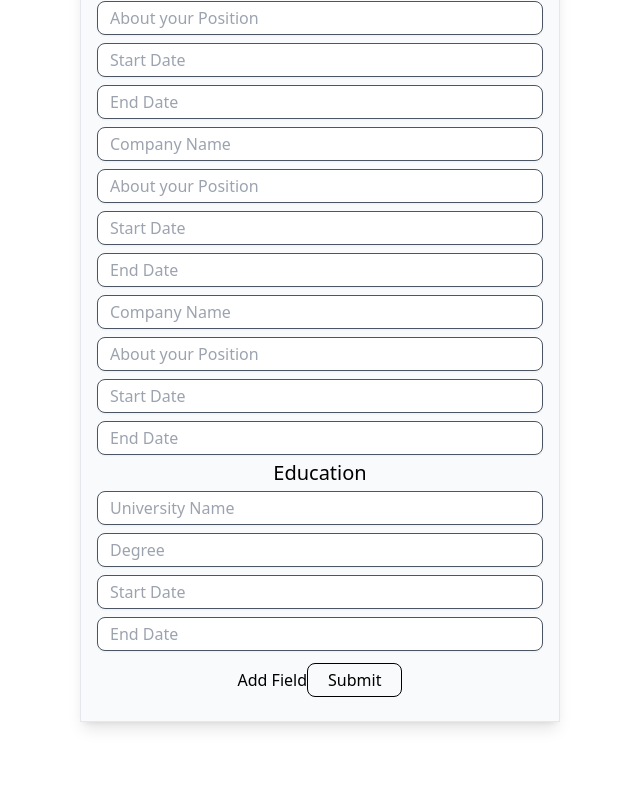
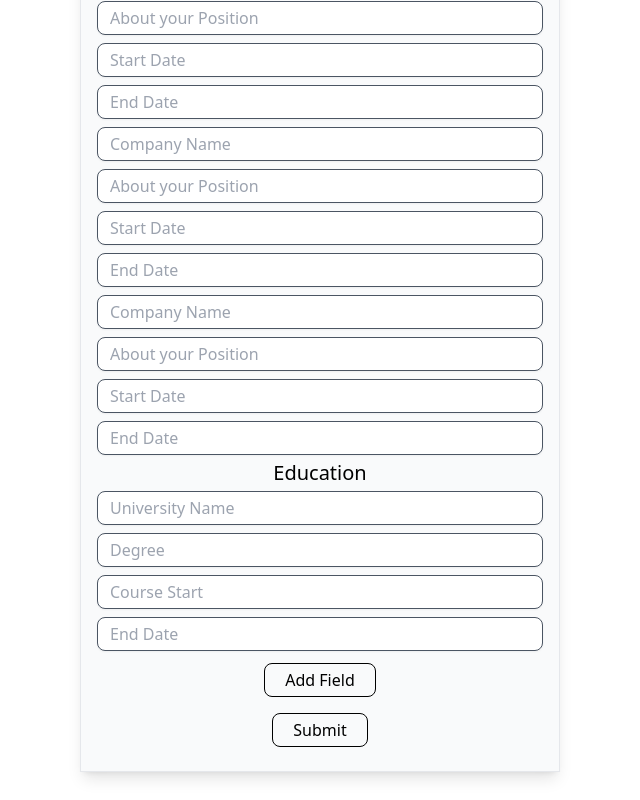
Before and after one commit to gweryf/cv-builder, a React (Vite) app: page / in a window 1280 px wide. Shown: the part 734-1534 px from the top of the page, without its empty margins (0-640 px from the left). Before the commit the page ends 1484 px from the top, so only its background shows below. Built offline with nearby package versions, Linux system fonts and the light colour scheme.

Commit message:
added add button functionality

```diff
--- a/src/components/educational.jsx
+++ b/src/components/educational.jsx
@@ -1,13 +1,49 @@
 import React, {useState} from "react";
 function Educational(props) {
-    const [val, setval] = useState({})
-    const handleAdd = ()=>{
+    const [eduID, seteduID] = useState(1)
+    const itemsList = []
 
+    const addHandle = ()=>{
+        seteduID(eduID+1)
+    }
+
+    for (let i = 0; i < eduID; i++) {
+        itemsList.push(
+            <>
+                <input
+                    name={`uniname${eduID}`}
+                    type="text"
+                    placeholder="University Name"
+                    className=" my-1 w-full border border-gray-600 px-3 py-1 rounded-lg shadow-sm focus:outline-none"
+                /><br/>
+                <input
+                    name={`degree${eduID}`}
+                    type="text"
+                    placeholder="Degree"
+                    className=" my-1 w-full border border-gray-600 px-3 py-1 rounded-lg shadow-sm focus:outline-none focus:border-gray-800"
+                /><br/>
+                <input
+                    name={`startCourse${eduID}`}
+                    type="text"
+                    placeholder="Course Start"
+                    className=" my-1 w-full border border-gray-600 px-3 py-1 rounded-lg shadow-sm focus:outline-none focus:border-gray-800"
+                /><br/>
+                <input
+                    name={`endCourse${eduID}`}
+                    type="text"
+                    placeholder="End Date"
+                    className=" my-1 w-full border border-gray-600 px-3 py-1 rounded-lg shadow-sm focus:outline-none focus:border-gray-800"
+                /><br/>
+            </>
+        );
     }
 
     return(
         <>
-            <button onClick={()=>{handleAdd}}>Add Field</button>
+            {itemsList}
+            <button onClick={addHandle} className=" my-2 rounded-lg border border-black px-5 py-1 transform transition duration-300 hover:scale-110 hover:bg-gray-300">
+                Add Field
+            </button><br/>
         </>
     )
 }
--- a/src/components/form.jsx
+++ b/src/components/form.jsx
@@ -176,40 +176,7 @@ function Form({addContract}) {
 
                 {/* Education Details   */}
                 <h3 className=" text-xl">Education</h3>
-                <input
-                    name="university1"
-                    type="text"
-                    placeholder="University Name"
-                    onChange={handleChange}
-                    className=" my-1 w-full border border-gray-600 px-3 py-1 rounded-lg shadow-sm focus:outline-none focus:border-gray-800"
-                /><br/>
-                <input
-                    name="degree1"
-                    type="text"
-                    onChange={handleChange}
-                    placeholder="Degree"
-                    className=" my-1 w-full border border-gray-600 px-3 py-1 rounded-lg shadow-sm focus:outline-none focus:border-gray-800"
-                /><br/>
-                <input
-                    name="coursestart1"
-                    type="text"
-                    placeholder="Start Date"
-                    onChange={handleChange}
-                    className=" my-1 w-full border border-gray-600 px-3 py-1 rounded-lg shadow-sm focus:outline-none focus:border-gray-800"
-                /><br/>
-                <input
-                    name="courseend1"
-                    type="text"
-                    placeholder="End Date"
-                    onChange={handleChange}
-                    className=" my-1 w-full border border-gray-600 px-3 py-1 rounded-lg shadow-sm focus:outline-none focus:border-gray-800"
-                /><br/>
-                <button
-                    onClick={()=>{
-                        Educational(eduid)
-                        seteduid(eduid+1)
-                    }}
-                >Add Field</button>
+                <Educational/>
                 <button type="submit" className=" my-2 rounded-lg border border-black px-5 py-1 transform transition duration-300 hover:scale-110 hover:bg-gray-300">
                     Submit
                 </button>
```
